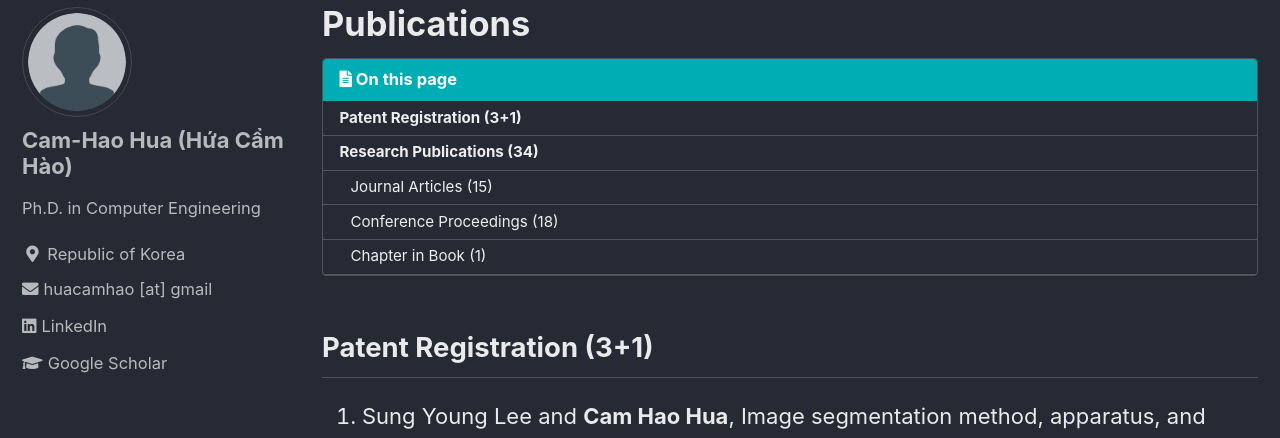
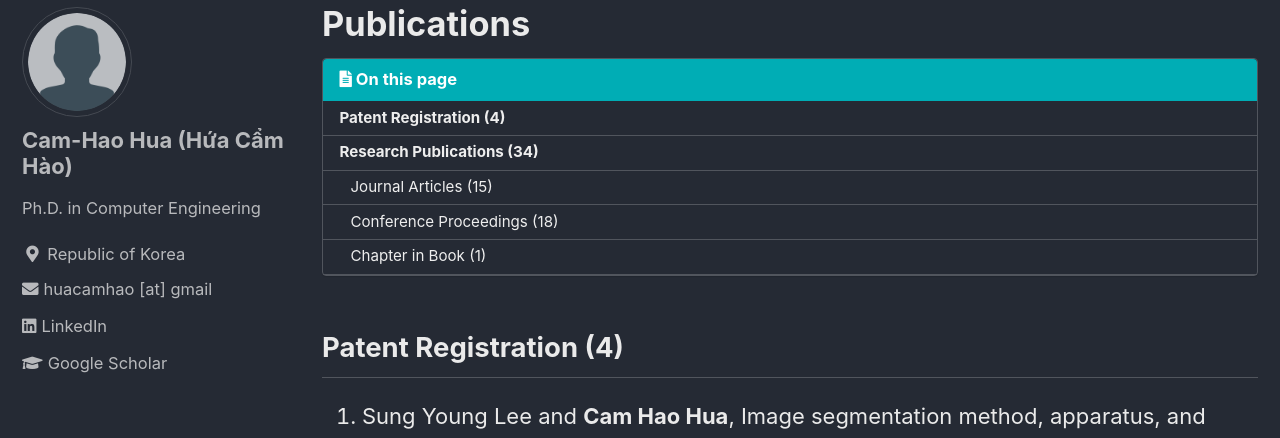
Before and after one commit to camhao168/camhao168.github.io, a Jekyll site: the page built from _pages/publications.md, in a window 1280 px wide and 900 px high. Shown: the part 162-600 px from the top of the window. Built offline with Jekyll 4.4.1, drawn with Linux system fonts in a browser that asks for light colours; cached includes are drawn as plain includes.

Commit message:
Update publications.md

```diff
--- a/_pages/publications.md
+++ b/_pages/publications.md
@@ -7,7 +7,7 @@ classes: wide
 date: 2023-05-22T20:40:19+00:00
 ---
 
-## Patent Registration (3+1)
+## Patent Registration (4)
 1. Sung Young Lee and **Cam Hao Hua**, Image segmentation method, apparatus, and computer program to identify objects in images, [US Patent 11,600,001](https://patents.google.com/patent/US11600001B2) (continuation), Mar. 2023.
 2. Sung Young Lee and **Cam Hao Hua**, Image segmentation method, apparatus, and computer program to identify objects in images, [US Patent 11,145,061](https://patents.google.com/patent/US11145061B2), Oct. 2021.
 3. Sung Young Lee and **Cam Hao Hua**, Bracket-style convolutional neural networks for semantic image segmentation, [Japan Patent 6890345](https://patents.google.com/patent/JP6890345B2/en), Jun. 2021.
```
